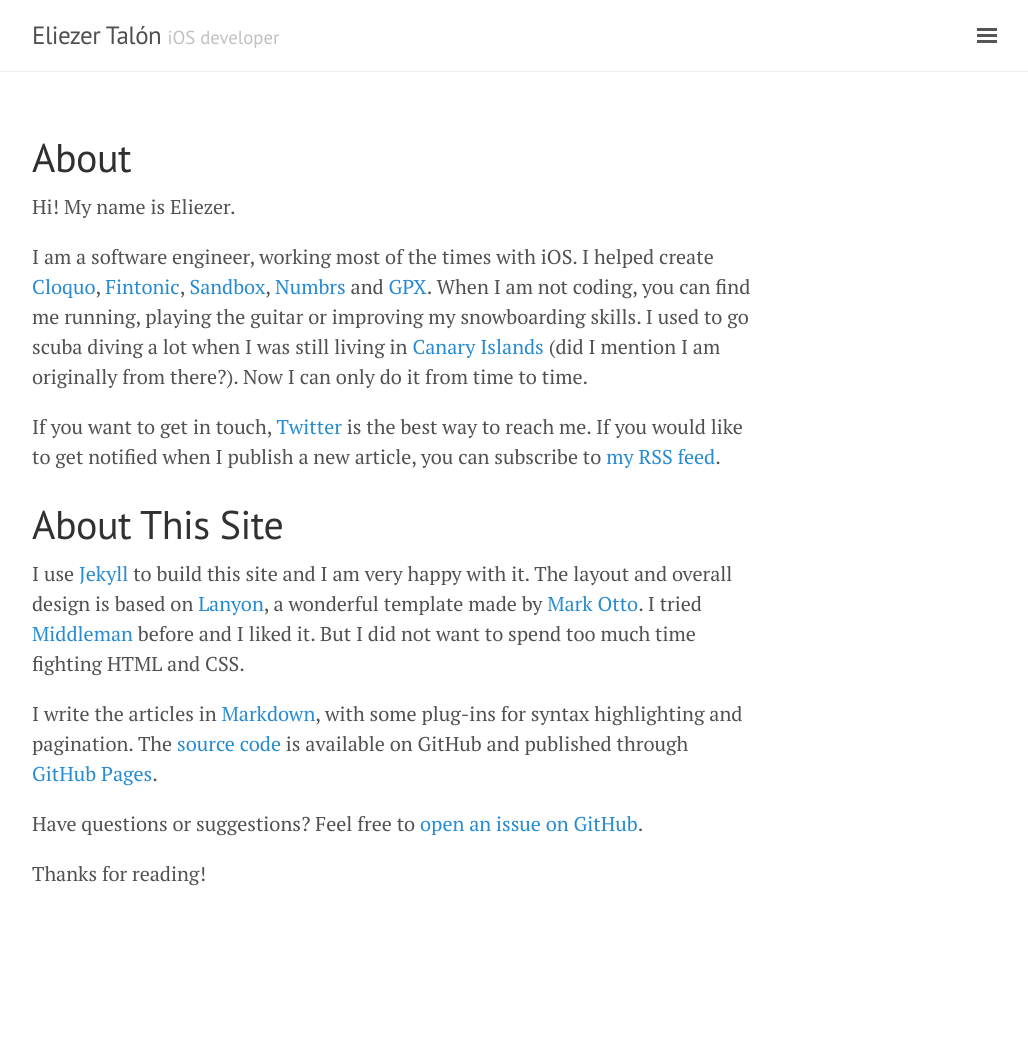
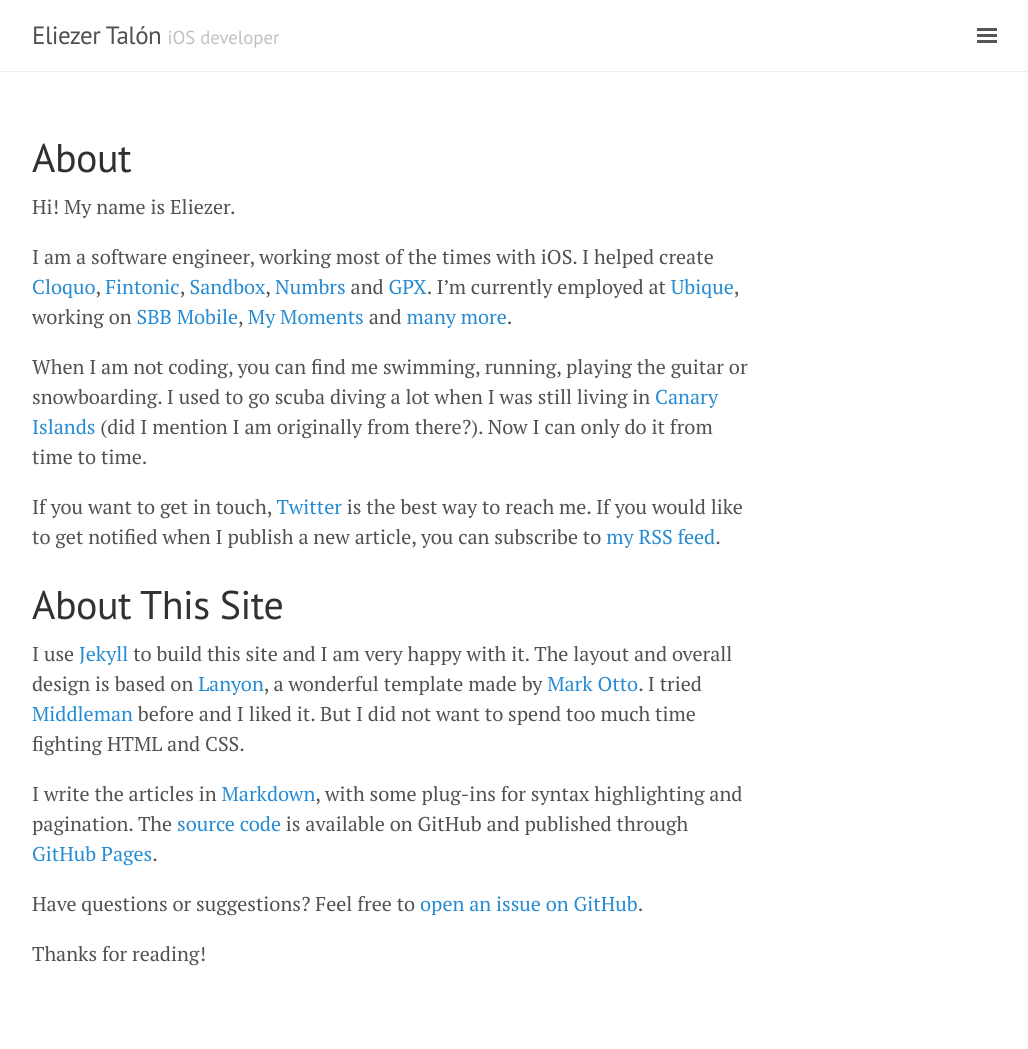
Before and after one commit to elitalon/elitalon.github.io, a Jekyll site: the page built from about.md, in a window 1280 px wide. Shown: the whole page, without its empty margins (248-1276 px from the left). Built offline with Jekyll 4.4.1, drawn with Linux system fonts in a browser that asks for light colours; before the commit the page ends 969 px from its top, so only the background shows below that.

Commit message:
Upgrades "About" section

```diff
--- a/about.md
+++ b/about.md
@@ -4,7 +4,9 @@
 ---
 Hi! My name is Eliezer.
 
-I am a software engineer, working most of the times with iOS. I helped create [Cloquo](https://twitter.com/cloquo), [Fintonic](https://itunes.apple.com/es/app/fintonic-tus-finanzas-personales./id672220319?mt=8), [Sandbox](https://twitter.com/sandbox_network), [Numbrs](https://itunes.apple.com/de/app/centralway-numbrs/id652918824?mt=8) and [GPX](https://itunes.apple.com/us/app/gpx-global-player-exchange/id1064902420?mt=8). When I am not coding, you can find me running, playing the guitar or improving my snowboarding skills. I used to go scuba diving a lot when I was still living in [Canary Islands](https://en.wikipedia.org/wiki/Canary_Islands) (did I mention I am originally from there?). Now I can only do it from time to time.
+I am a software engineer, working most of the times with iOS. I helped create [Cloquo](https://twitter.com/cloquo), [Fintonic](https://itunes.apple.com/es/app/fintonic-tus-finanzas-personales./id672220319?mt=8), [Sandbox](http://sandbox.is), [Numbrs](https://itunes.apple.com/de/app/centralway-numbrs/id652918824?mt=8) and [GPX](https://itunes.apple.com/us/app/gpx-global-player-exchange/id1064902420?mt=8). I'm currently employed at [Ubique](https://www.ubique.ch), working on [SBB Mobile](https://itunes.apple.com/ch/app/sbb-mobile/id294855237), [My Moments](https://itunes.apple.com/ch/app/my-moments-powered-by-ifolor/id1337116139) and [many more](https://www.ubique.ch/en/projects/).
+
+When I am not coding, you can find me swimming, running, playing the guitar or snowboarding. I used to go scuba diving a lot when I was still living in [Canary Islands](https://en.wikipedia.org/wiki/Canary_Islands) (did I mention I am originally from there?). Now I can only do it from time to time.
 
 If you want to get in touch, [Twitter]({{ site.social_media.twitter }}) is the best way to reach me. If you would like to get notified when I publish a new article, you can subscribe to [my RSS feed]({{ site.feed_url }}).
 
```
